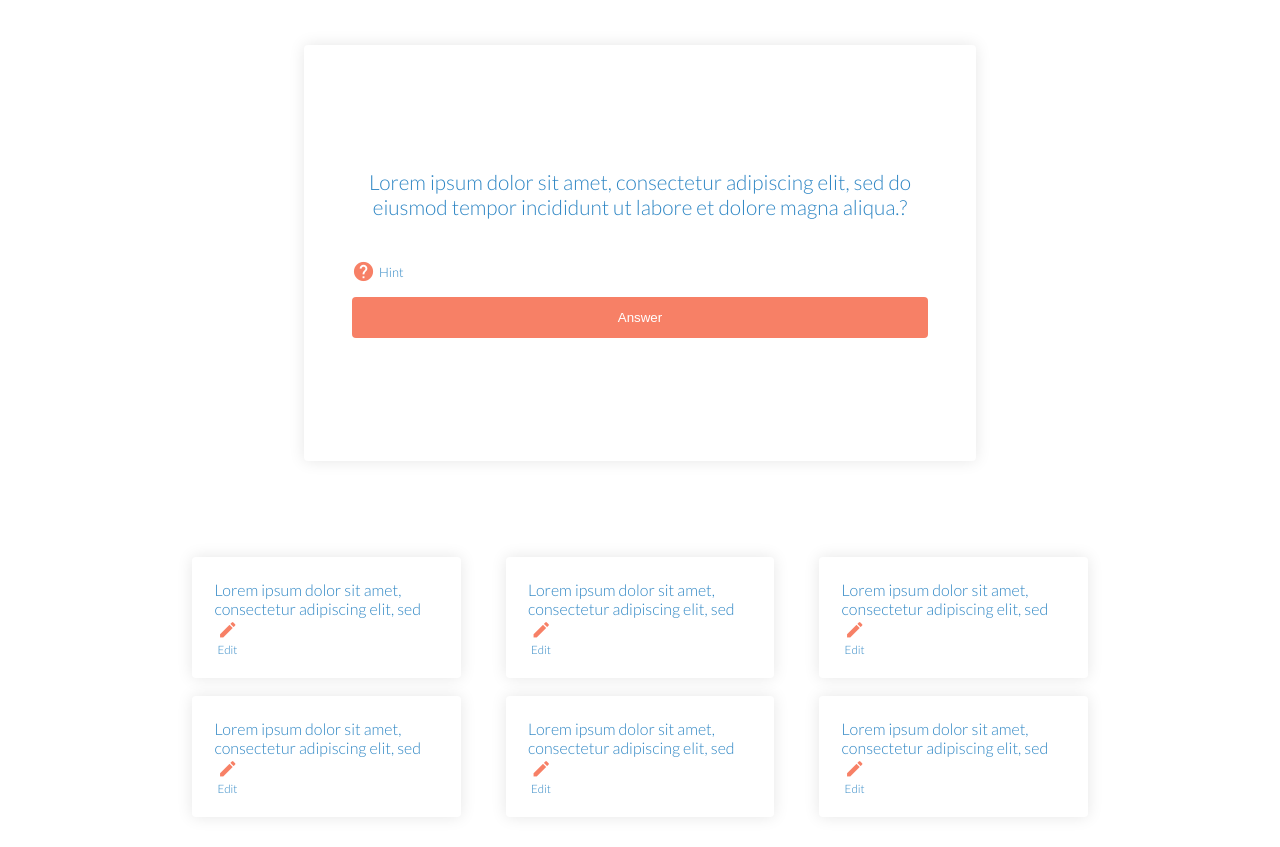
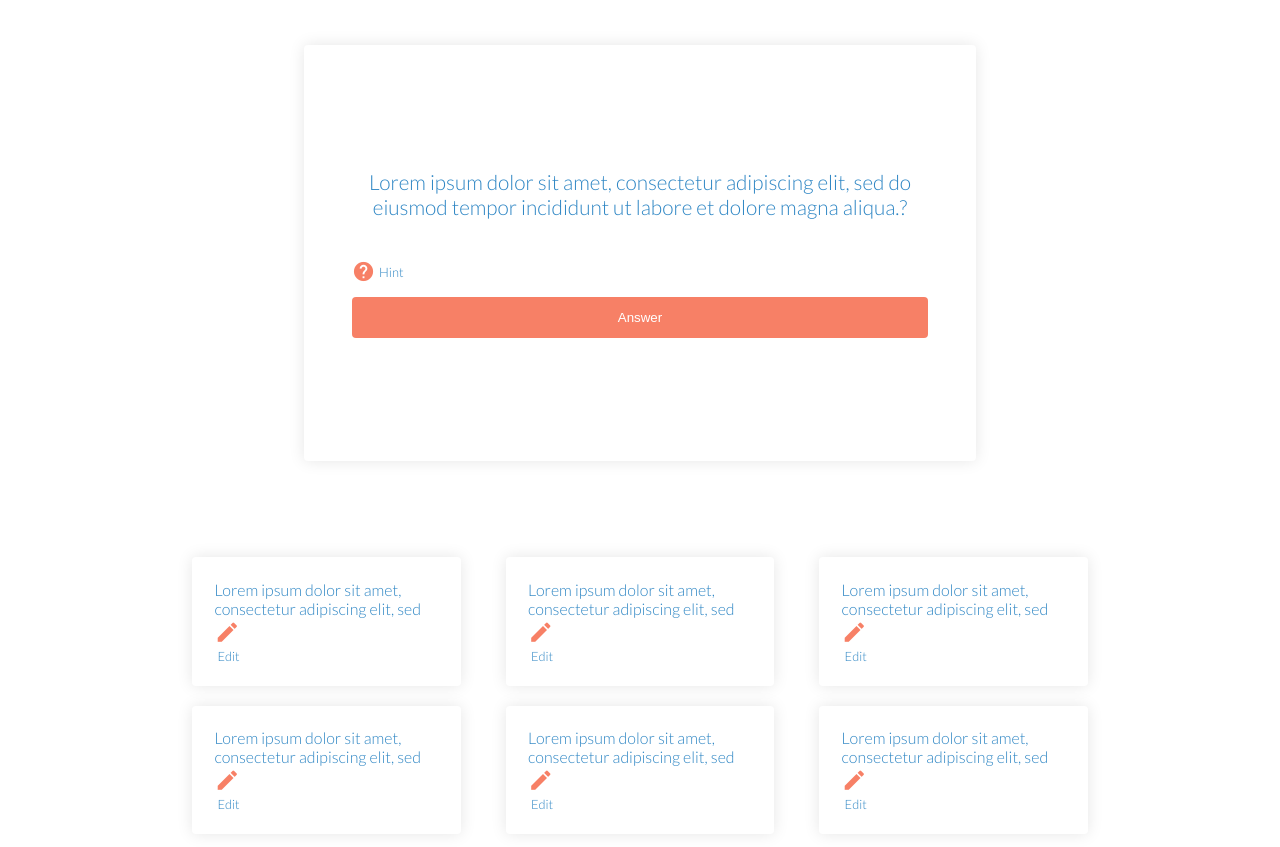
Before and after one commit to TypeSammy/quiz_watch, a website: page client/index.html in a window 1280 px wide. Shown: the part 179-1026 px from the top of the page. Drawn offline with nearby package versions, Linux system fonts and the light colour scheme.

Commit message:
edit flashcards

```diff
--- a/client/index.html
+++ b/client/index.html
@@ -41,43 +41,43 @@
     <section class="all-questions-display-container">
       <div class="question-container">
         <div class="question-preview">Lorem ipsum dolor sit amet, consectetur adipiscing elit, sed do eiusmod tempor incididunt ut labore et dolore magna aliqua.?</div>
-        <div class="edit">
-          <span class="material-icons">edit</span><div class="hint">Edit</div>
+        <div class="edit-container">
+          <span class="material-icons">edit</span><div class="edit">Edit</div>
         </div>
       </div>
 
       <div class="question-container">
         <div class="question-preview">Lorem ipsum dolor sit amet, consectetur adipiscing elit, sed do eiusmod tempor incididunt ut labore et dolore magna aliqua.?</div>
-        <div class="edit">
-          <span class="material-icons">edit</span><div class="hint">Edit</div>
+        <div class="edit-container">
+          <span class="material-icons">edit</span><div class="edit">Edit</div>
         </div>
       </div>
 
       <div class="question-container">
         <div class="question-preview">Lorem ipsum dolor sit amet, consectetur adipiscing elit, sed do eiusmod tempor incididunt ut labore et dolore magna aliqua.?</div>
-        <div class="edit">
-          <span class="material-icons">edit</span><div class="hint">Edit</div>
+        <div class="edit-container">
+          <span class="material-icons">edit</span><div class="edit">Edit</div>
         </div>
       </div>
 
       <div class="question-container">
         <div class="question-preview">Lorem ipsum dolor sit amet, consectetur adipiscing elit, sed do eiusmod tempor incididunt ut labore et dolore magna aliqua.?</div>
-        <div class="edit">
-          <span class="material-icons">edit</span><div class="hint">Edit</div>
+        <div class="edit-container">
+          <span class="material-icons">edit</span><div class="edit">Edit</div>
         </div>
       </div>
 
       <div class="question-container">
         <div class="question-preview">Lorem ipsum dolor sit amet, consectetur adipiscing elit, sed do eiusmod tempor incididunt ut labore et dolore magna aliqua.?</div>
-        <div class="edit">
-          <span class="material-icons">edit</span><div class="hint">Edit</div>
+        <div class="edit-container">
+          <span class="material-icons">edit</span><div class="edit">Edit</div>
         </div>
       </div>
 
       <div class="question-container">
         <div class="question-preview">Lorem ipsum dolor sit amet, consectetur adipiscing elit, sed do eiusmod tempor incididunt ut labore et dolore magna aliqua.?</div>
-        <div class="edit">
-          <span class="material-icons">edit</span><div class="hint">Edit</div>
+        <div class="edit-container">
+          <span class="material-icons">edit</span><div class="edit">Edit</div>
         </div>
       </div>
     </section>
```
